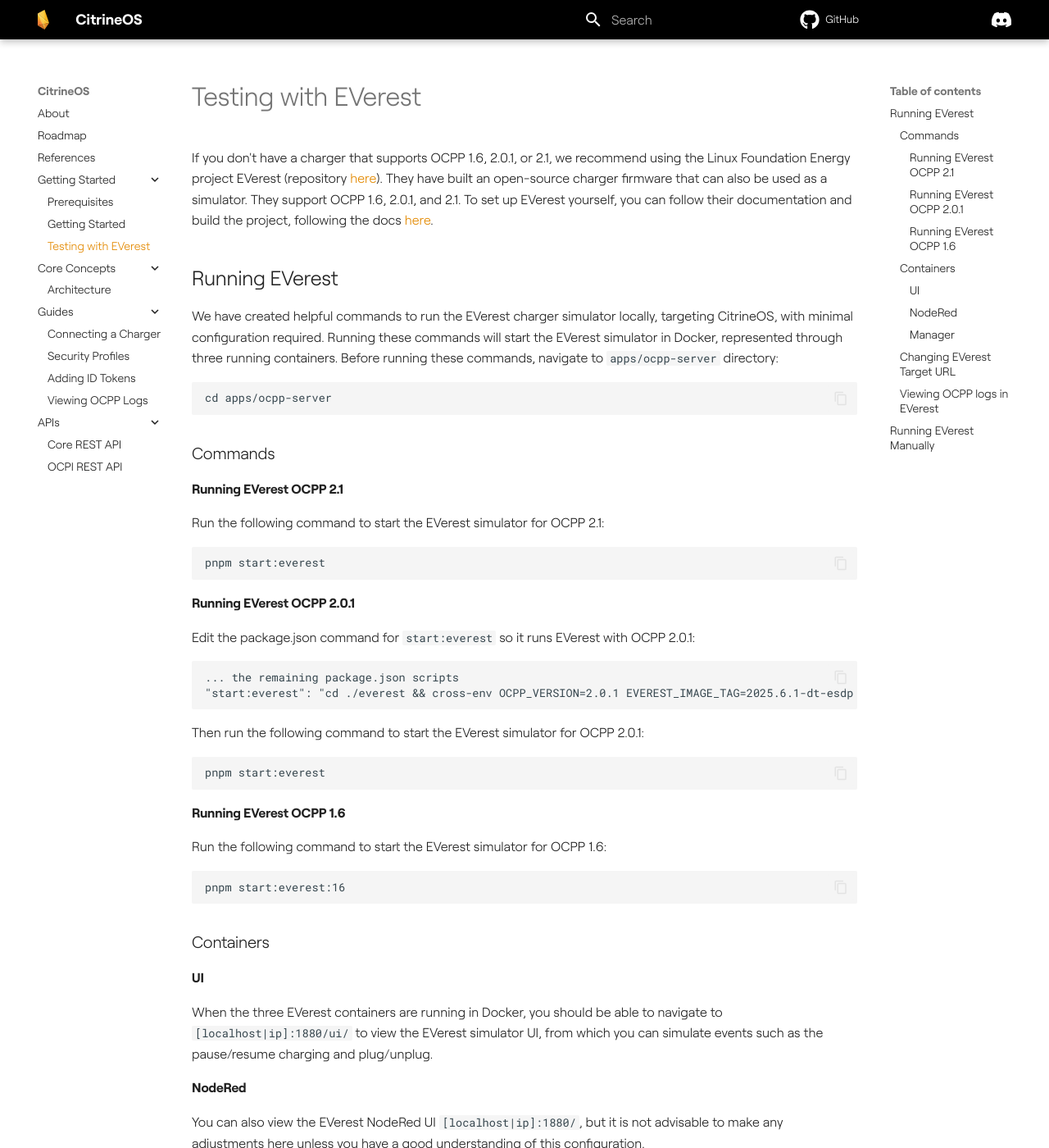
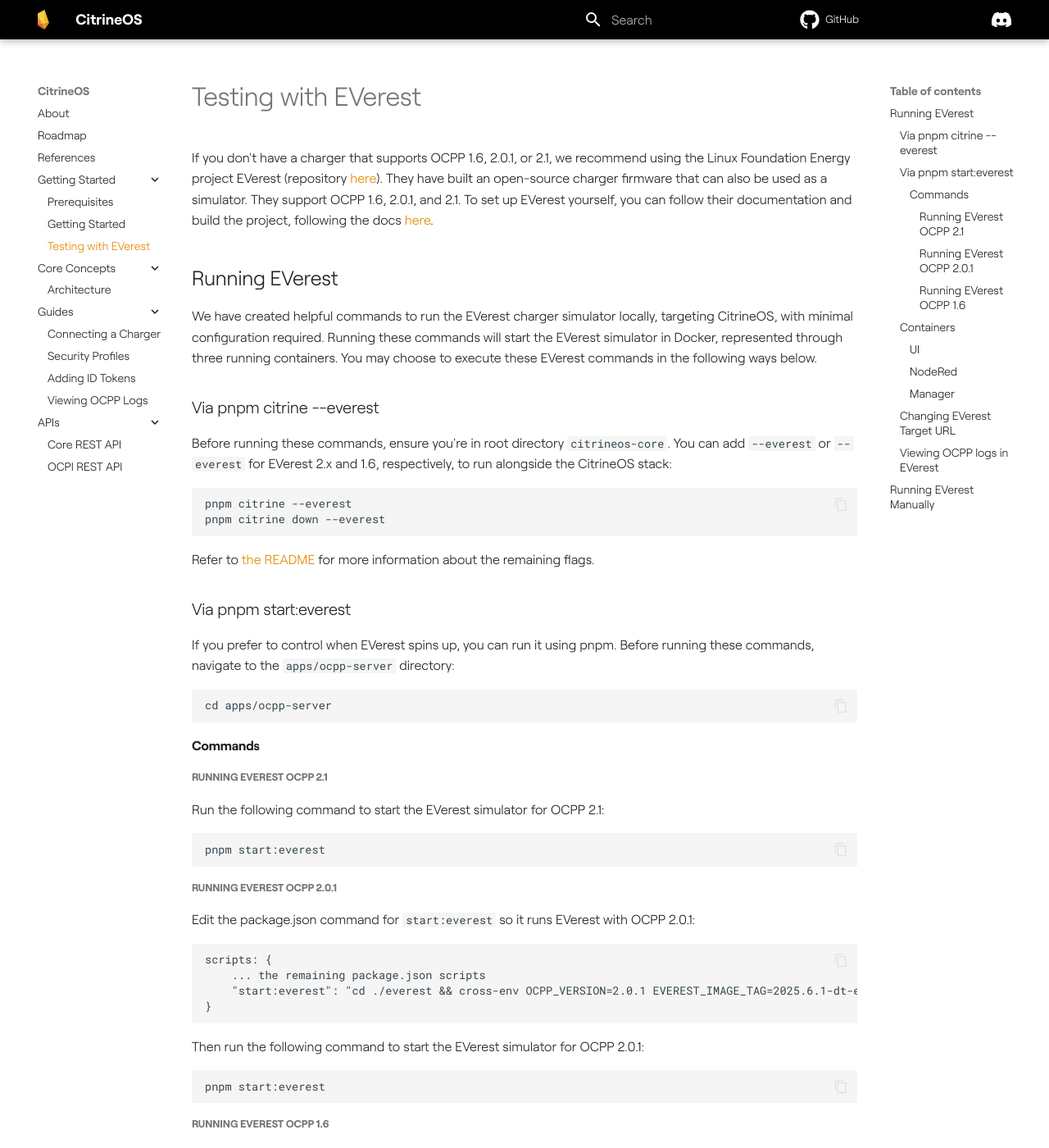
Before and after one commit to citrineos/citrineos.github.io, an MkDocs documentation site: the page built from docs/getting-started/testing-with-everest.md, in a window 1280 px wide and 1400 px high. Shown: the whole window at 82% size. Built offline with MkDocs 1.6.1 and Material for MkDocs 9.7.7, drawn with Linux system fonts in a browser that asks for light colours; plug-ins that fetch from the network failed and are left out; comment, search, counter and statistics services are not loaded; the version menu is left out.

Commit message:
feature: updating everest instructions given new flags

```diff
--- a/docs/getting-started/testing-with-everest.md
+++ b/docs/getting-started/testing-with-everest.md
@@ -8,31 +8,51 @@
 follow their documentation and build the project, following the docs [here](https://everest.github.io/latest/how-to-guides/getting-started/get-started-sw.html).
 
 # Running EVerest
+
 We have created helpful commands to run the EVerest charger simulator locally, targeting CitrineOS, with minimal configuration required.
-Running these commands will start the EVerest simulator in Docker, represented through three running containers. Before running these commands, navigate to `apps/ocpp-server` directory:
+Running these commands will start the EVerest simulator in Docker, represented through three running containers. You may choose
+to execute these EVerest commands in the following ways below.
+
+## Via pnpm citrine --everest
+
+Before running these commands, ensure you're in root directory `citrineos-core`. You can add `--everest` or `--everest`
+for EVerest 2.x and 1.6, respectively, to run alongside the CitrineOS stack:
+
+    pnpm citrine --everest
+    pnpm citrine down --everest
+
+Refer to [the README](https://github.com/citrineos/citrineos-core#running-the-full-stack-with-docker)
+for more information about the remaining flags.
+
+## Via pnpm start:everest
+
+If you prefer to control when EVerest spins up, you can run it using pnpm. Before running these commands,
+navigate to the `apps/ocpp-server` directory:
 
     cd apps/ocpp-server
 
-## Commands
+### Commands
 
-### Running EVerest OCPP 2.1
+#### Running EVerest OCPP 2.1
 
 Run the following command to start the EVerest simulator for OCPP 2.1:
 
     pnpm start:everest
 
-### Running EVerest OCPP 2.0.1
+#### Running EVerest OCPP 2.0.1
 
 Edit the package.json command for `start:everest` so it runs EVerest with OCPP 2.0.1:
 
-    ... the remaining package.json scripts
-    "start:everest": "cd ./everest && cross-env OCPP_VERSION=2.0.1 EVEREST_IMAGE_TAG=2025.6.1-dt-esdp docker compose up -d",
+    scripts: {
+        ... the remaining package.json scripts
+        "start:everest": "cd ./everest && cross-env OCPP_VERSION=2.0.1 EVEREST_IMAGE_TAG=2025.6.1-dt-esdp docker compose up -d",
+    }
 
 Then run the following command to start the EVerest simulator for OCPP 2.0.1:
 
     pnpm start:everest
 
-### Running EVerest OCPP 1.6
+#### Running EVerest OCPP 1.6
 
 Run the following command to start the EVerest simulator for OCPP 1.6:
 
```
